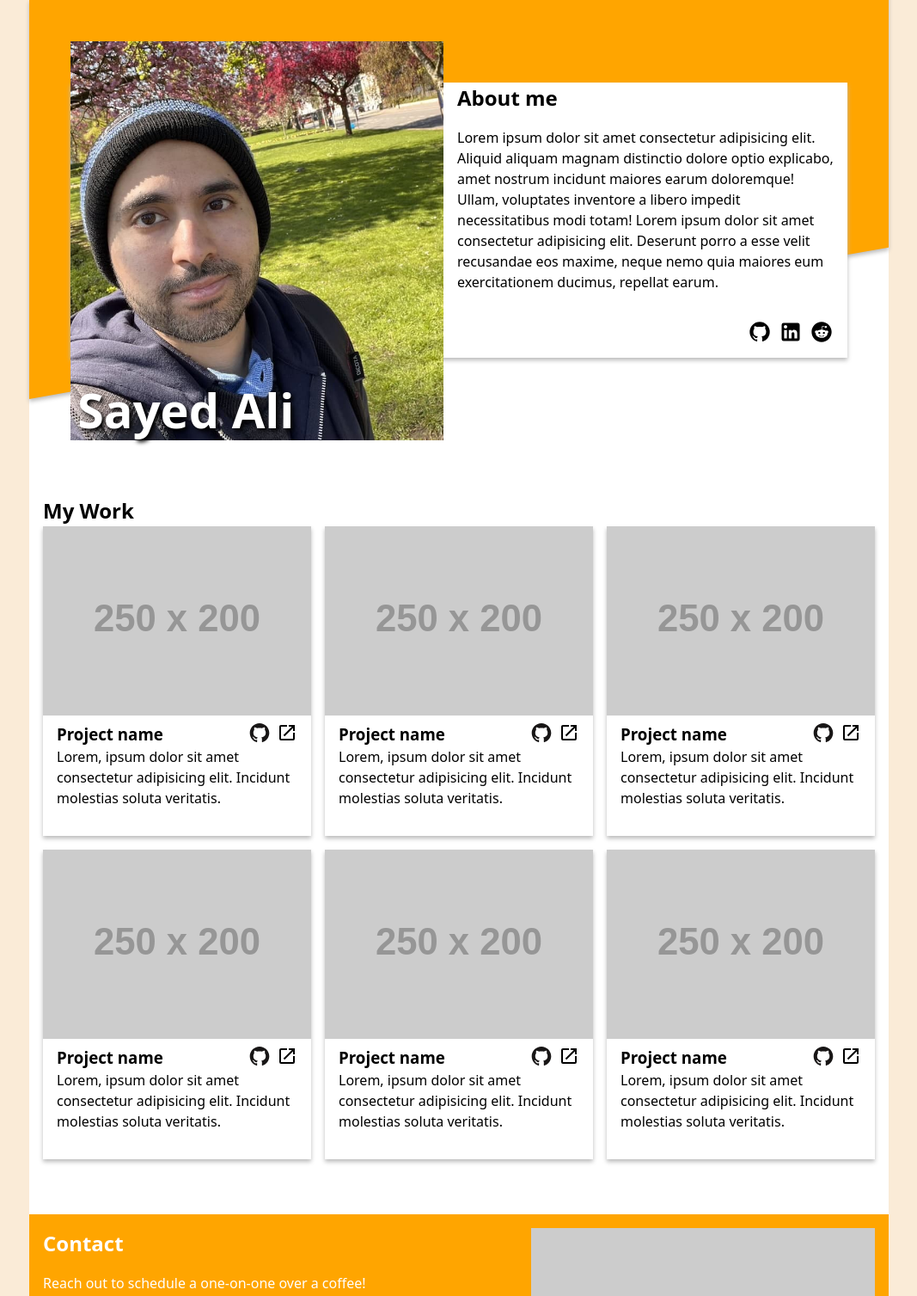
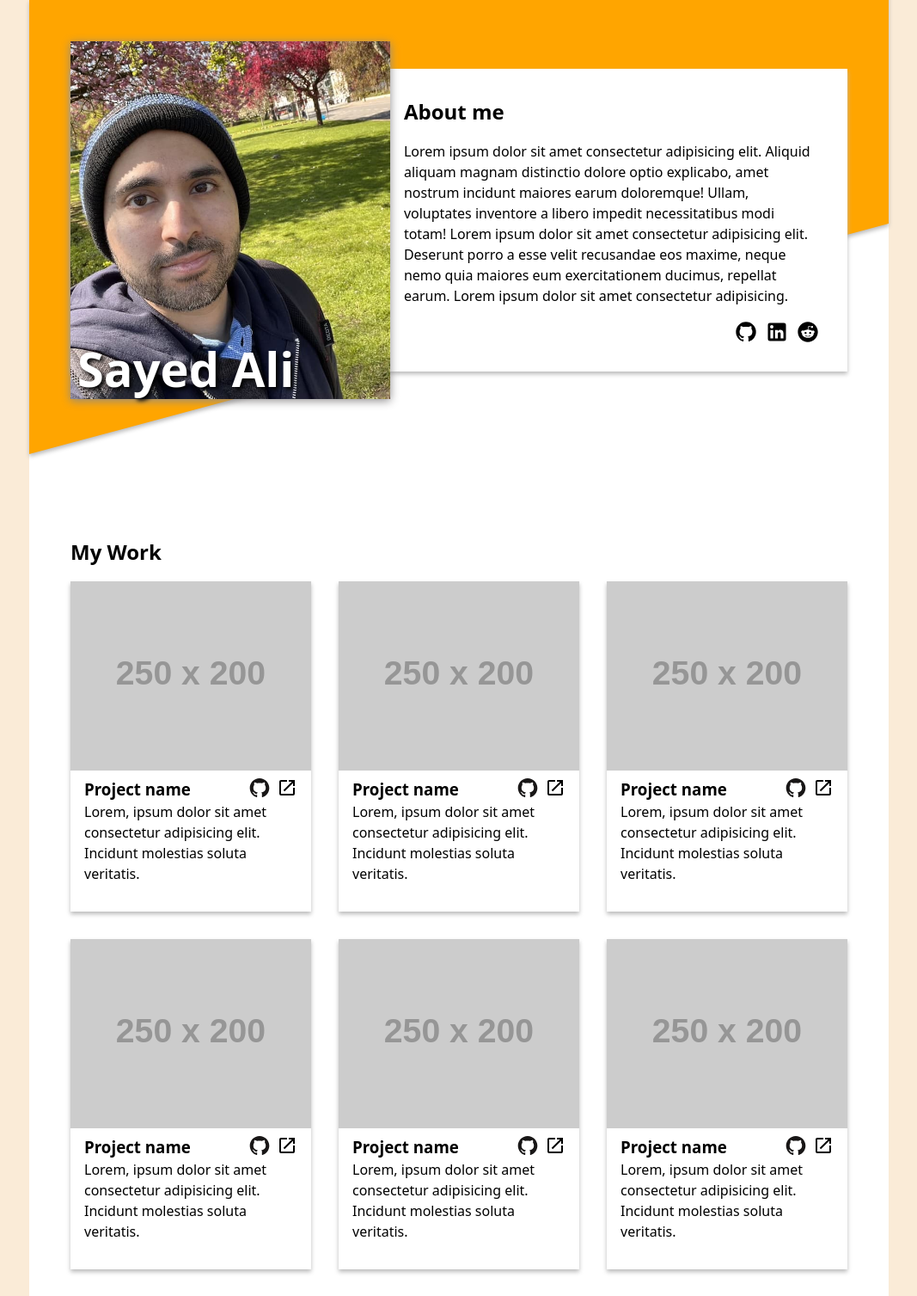
Before and after one commit to sydalwedaie/odin-project-homepage, a website built with webpack: page src/template.html in a window 1280 px wide. Shown: the top 1507 px of the page at 86% size, without its empty margins (106-1173 px from the left). Built offline with nearby package versions, Linux system fonts and the light colour scheme; placeholder pictures from the web are drawn by us.

Commit message:
finalize header and about styles

```diff
--- a/src/components/about/about.css
+++ b/src/components/about/about.css
@@ -1,6 +1,6 @@
 .c-about {
   @media (min-width: 550px) {
-    --hero-offset-top: 6rem;
+    --hero-offset-top: 5rem;
     --hero-offset-left: 3rem;
     margin-top: var(--hero-offset-top);
     margin-left: var(--hero-offset-left);
@@ -9,9 +9,11 @@
   }
 
   @media (min-width: 800px) {
-    --hero-offset-top: 3rem;
+    --hero-offset-top: 2rem;
     --hero-offset-left: 0;
-    padding-left: 0;
+    padding: 1rem 1rem 1rem 0;
+    display: grid;
+    grid-auto-flow: column;
   }
 }
 .c-about__hero {
@@ -19,6 +21,7 @@
 
   @media (min-width: 550px) {
     width: 60%;
+    max-width: 400px;
     float: left;
     padding-right: 1rem;
     margin-top: calc(var(--hero-offset-top) * -1);
@@ -26,7 +29,8 @@
   }
 
   @media (min-width: 800px) {
-    width: 450px;
+    margin-block: -3rem;
+    width: 100%;
   }
 }
 
@@ -42,7 +46,7 @@
 
   @media (min-width: 550px) {
     bottom: initial;
-    right: -20%;
+    right: -45%;
   }
 
   @media (min-width: 800px) {
@@ -52,6 +56,8 @@
 }
 
 .c-about__image {
+  box-shadow: 0 2px 10px #8c8a8a;
+  height: 100%;
   img {
     width: 100%;
     height: 60vh;
@@ -60,40 +66,37 @@
 
     @media (min-width: 550px) {
       height: auto;
+      max-height: 350px;
     }
 
     @media (min-width: 800px) {
-      height: 110%;
+      max-height: initial;
+      height: 100%;
     }
-  }
-}
-
-.c-about__body {
-  margin-top: 1rem;
-
-  @media (min-width: 550px) {
-    display: initial;
   }
 }
 
 .c-about__title {
   margin-bottom: 1rem;
+  padding-top: 1rem;
 }
 
 .c-about__text {
-  margin-bottom: 1rem;
-
   @media (min-width: 550px) {
     padding-inline: 1rem;
+  }
+
+  @media (min-width: 800px) {
+    padding-left: 0;
   }
 }
 
 .c-about__social {
+  padding: 1rem;
   display: flex;
   justify-content: center;
 
   @media (min-width: 550px) {
-    padding: 1rem;
     justify-content: flex-end;
   }
 }
--- a/src/components/about/about.js
+++ b/src/components/about/about.js
@@ -32,7 +32,7 @@ export function About() {
           libero impedit necessitatibus modi totam! Lorem ipsum dolor sit amet
           consectetur adipisicing elit. Deserunt porro a esse velit recusandae
           eos maxime, neque nemo quia maiores eum exercitationem ducimus,
-          repellat earum.
+          repellat earum. Lorem ipsum dolor sit amet consectetur adipisicing.
         </p>
         <div class="c-about__social">${Social()}</div>
       </div>
--- a/src/components/header/header.css
+++ b/src/components/header/header.css
@@ -1,6 +1,7 @@
 .c-header {
   position: relative;
   padding: clamp(0.5rem, 8vw, 3rem);
+  padding-bottom: 0;
 
   @media (min-width: 550px) {
     padding: clamp(2rem, 5vw, 3rem);
@@ -15,17 +16,17 @@
   right: 0;
   height: 55vh;
   background-color: orange;
-  transform: skewY(350deg);
+  transform: skewY(345deg);
   transform-origin: left;
   box-shadow: 0 3px 5px #bbbbbb;
 
   @media (min-width: 550px) {
     height: initial;
-    bottom: 30%;
+    bottom: 20%;
   }
 
   @media (min-width: 800px) {
-    bottom: 0;
+    bottom: -10%;
   }
 }
 
--- a/src/components/homepage/homepage.css
+++ b/src/components/homepage/homepage.css
@@ -5,4 +5,8 @@
   gap: 3rem;
   max-width: 1000px;
   margin: 0 auto;
+
+  @media (min-width: 800px) {
+    gap: 6rem;
+  }
 }
--- a/src/components/main/main.css
+++ b/src/components/main/main.css
@@ -1,8 +1,18 @@
 .c-main {
   padding: 1rem;
+  padding: clamp(0.5rem, 8vw, 3rem);
+  padding-bottom: 0;
+
+  display: grid;
+  gap: 1rem;
+
+  @media (min-width: 550px) {
+    padding: clamp(2rem, 5vw, 3rem);
+  }
 }
+
 .c-main__body {
   display: grid;
-  grid-template-columns: repeat(auto-fit, minmax(250px, 1fr));
-  gap: 1rem;
+  grid-template-columns: repeat(auto-fit, minmax(230px, 1fr));
+  gap: 2rem;
 }
```
